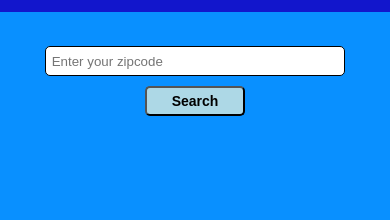
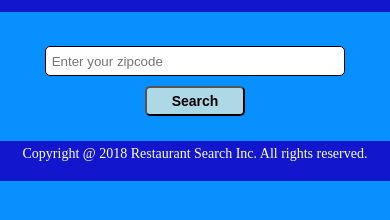
Before and after one commit to jayshol/restuarant-search, a plain HTML site: page index.html in a window 390 px wide. Shown: the part 74-294 px from the top of the page. Drawn offline with nearby package versions, Linux system fonts and the light colour scheme; some packages are replaced by stand-ins of ours; no server answers.

Commit message:
Added footer

```diff
--- a/index.css
+++ b/index.css
@@ -74,13 +74,12 @@ body{
   background-color: #0990FF;
 }
 
-html{
-  position:relative;
-}
+
 
 main{
   margin: 120px 0 20px 0;
  /* border: 1px solid black;  */
+ padding-bottom: 40px;
 
 }
 
@@ -146,19 +145,35 @@ h1{
    height: auto;
    margin-bottom: 5px;
  }
+ footer{
+   right:0;
+   bottom:0;
+   margin: 25px 0 0 0;
+ }
+ html{
+  position:relative;
+  }
 }
 
 footer{
   position: absolute;
-  right:0px;
-  bottom:0px;
   background-color: #1216CC;
   color: white;
-  height: 30px;
+  height: 40px;
   width:100%;
-  margin-top: 15px;
+  bottom:0;
+  margin: 0 0 0 0;
+  text-align: center;
 }
 
-body{
-/*  position:relative;  */
+footer > p{
+  padding:5px 0 0 0;
+  margin:0;
+  font-size: 14px;
 }
+
+container{
+  position: relative;
+  height: 100%;
+  width: 100%;
+}
--- a/index.html
+++ b/index.html
@@ -8,6 +8,7 @@
     <link href="index.css" rel="stylesheet" type="text/css" />
   </head>
   <body>
+    <div class="container">
       <header role="banner">
         <h1 class="text-center">Restaurant Search</h1>
       </header>
@@ -21,9 +22,10 @@
           <div id="restaurantListings"></div>
         </section>
       </main>
-   <!--   <footer>
+      <footer>
         <p>Copyright @ 2018 Restaurant Search Inc. All rights reserved.</p>
-      </footer>    -->
+      </footer>
+     </div>
     <script
           src="https://code.jquery.com/jquery-3.2.1.min.js"
           integrity="sha256-hwg4gsxgFZhOsEEamdOYGBf13FyQuiTwlAQgxVSNgt4="
```
